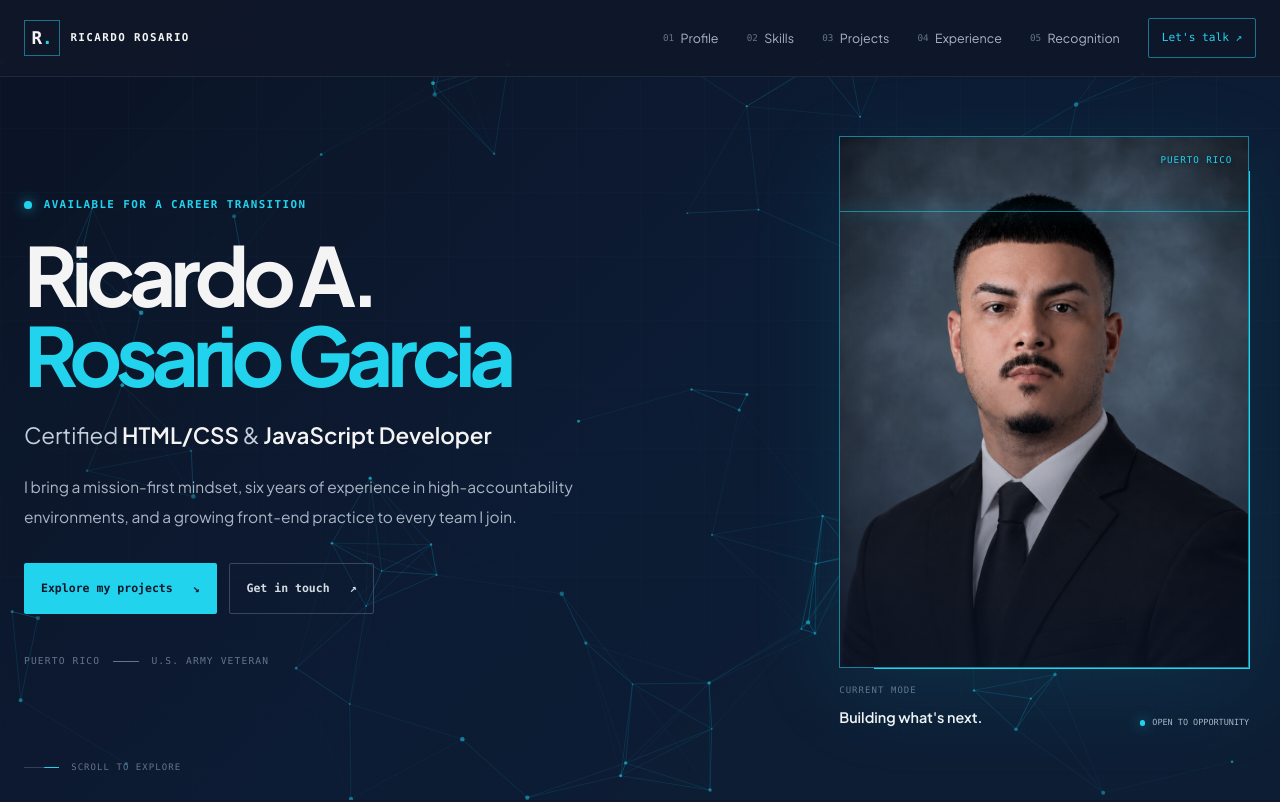
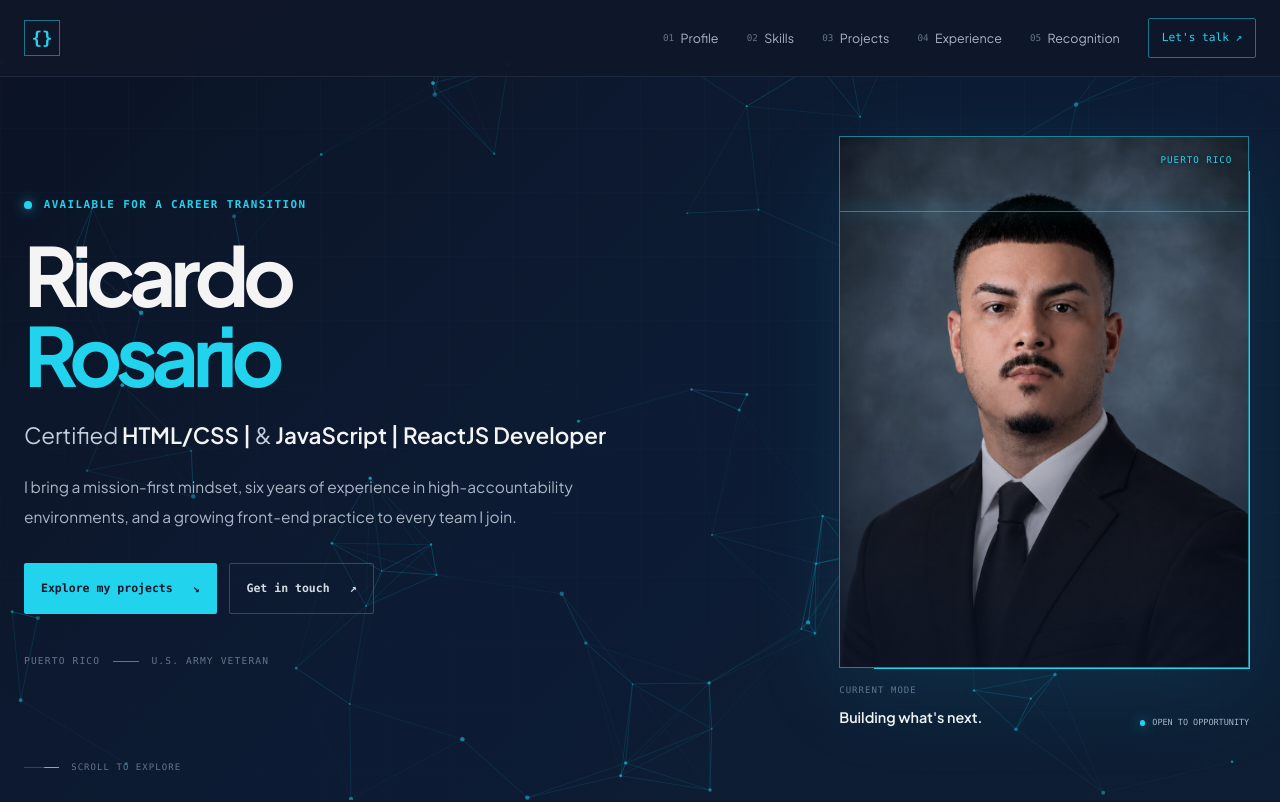
Before and after one commit to ricardoarosario/ReactJSPortfolio, a Next.js app: page / in a window 1280 px wide. Shown: the top 802 px of the page. Built offline with nearby package versions, Linux system fonts and the light colour scheme.

Commit message:
Updated page.tsx

```diff
--- a/src/app/(site)/page.tsx
+++ b/src/app/(site)/page.tsx
@@ -127,14 +127,15 @@ export default function Home() {
               </p>
 
               <h1 className='hero-title' data-reveal data-reveal-delay='1'>
-                Ricardo A.
+                Ricardo
                 <br />
-                <span>Rosario Garcia</span>
+                <span>Rosario</span>
               </h1>
 
               <p className='hero-role' data-reveal data-reveal-delay='2'>
-                Certified <span>HTML/CSS</span> &amp;{' '}
-                <span>JavaScript Developer</span>
+                Certified <span>HTML/CSS |</span> &amp;{' '}
+                <span> JavaScript |</span>
+                <span> ReactJS Developer</span>
               </p>
 
               <p className='hero-summary' data-reveal data-reveal-delay='3'>
@@ -168,7 +169,7 @@ export default function Home() {
               <div className='portrait-frame'>
                 <Image
                   src={portrait}
-                  alt='Portrait of Ricardo A. Rosario Garcia'
+                  alt='Portrait of Ricardo Rosario'
                   fill
                   priority
                   sizes='(max-width: 760px) 82vw, 38vw'
--- a/src/components/Footer/index.tsx
+++ b/src/components/Footer/index.tsx
@@ -44,7 +44,7 @@ export default function Footer() {
           </a>
         </div>
 
-        <p className='footer-copyright'>© 2026 Ricardo A. Rosario Garcia</p>
+        <p className='footer-copyright'>© 2026 Ricardo Rosario</p>
       </div>
     </footer>
   );
--- a/src/components/Header/index.tsx
+++ b/src/components/Header/index.tsx
@@ -19,13 +19,13 @@ export default function Header() {
         <a
           className='brand'
           href='#top'
-          aria-label='Ricardo Rosario Garcia, home'
+          aria-label='Ricardo Rosario, home'
           onClick={() => setMenuOpen(false)}
         >
           <span className='brand-mark'>
-            R<span>.</span>
+            <span>{'{'}{'}'}</span>
           </span>
-          <span className='brand-name'>RICARDO ROSARIO</span>
+          <span className='brand-name'></span>
         </a>
 
         <button
```
